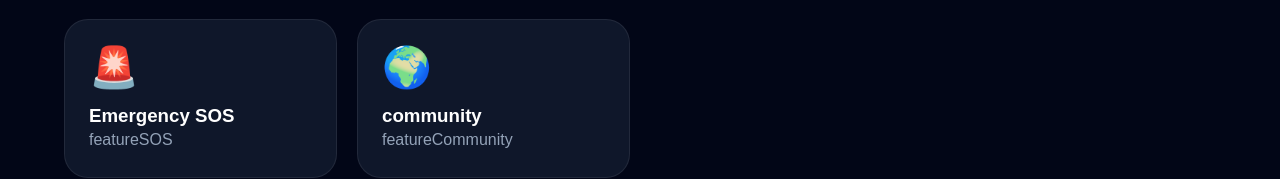
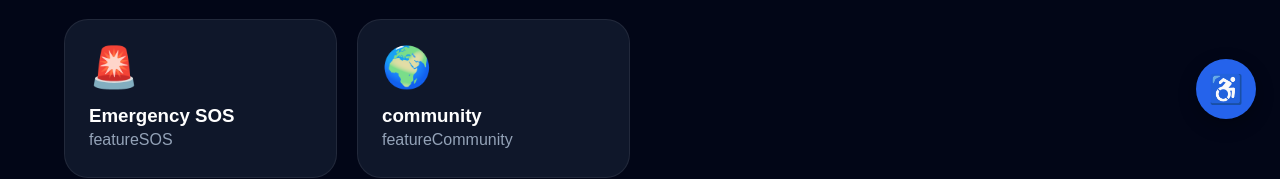
Before and after one commit to inclurah-png/inclura-web, a React (Vite) app: page / in a window 1280 px wide. Shown: the part 657-836 px from the top of the page. Built offline with nearby package versions, Linux system fonts and the light colour scheme; no server answers.

Commit message:
feat(a11y): make accessibility controls available on every route

```diff
--- a/src/App.jsx
+++ b/src/App.jsx
@@ -30,6 +30,7 @@ import AdvertiserRoute from "./components/AdvertiserRoute";
 import EnterpriseRoute from "./components/EnterpriseRoute";
 import AdminRoute from "./components/AdminRoute";
 import RouteErrorBoundary from "./components/RouteErrorBoundary";
+import AccessibilityButton from "./components/AccessibilityButton";
 
 const Home = lazy(() => import("./pages/Home"));
 const AboutInclura = lazy(() => import("./pages/AboutInclura"));
@@ -788,6 +789,7 @@ function App() {
       />
 
     </Routes>
+    <AccessibilityButton />
     </RouteErrorBoundary>
     </Suspense>
   );
```
